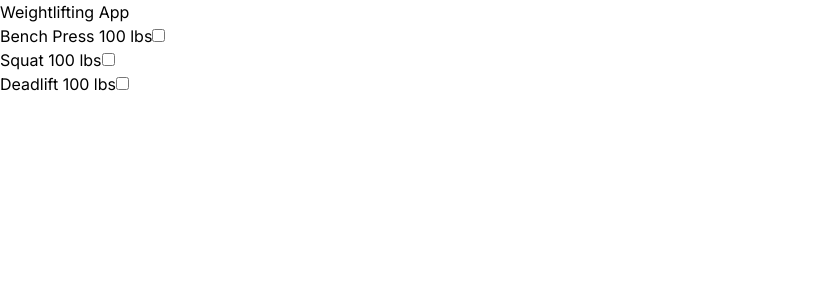
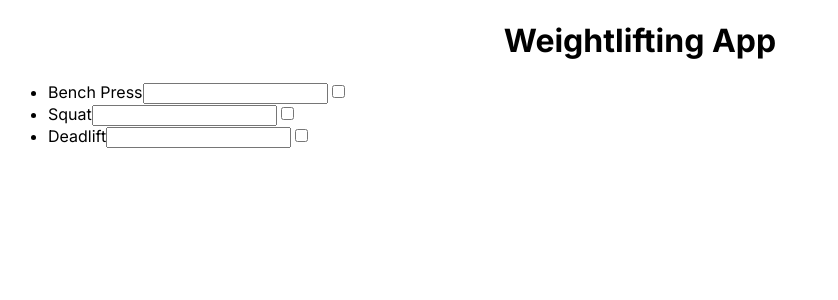
Before and after one commit to pmanal1/weightlifting-app, a Next.js app: page / in a window 1280 px wide. Shown: the top 300 px of the page, without its empty margins (0-838 px from the left). Built offline with nearby package versions, Linux system fonts and the light colour scheme.

Commit message:
Add inputs for weight and remove css

```diff
--- a/src/app/globals.css
+++ b/src/app/globals.css
@@ -1,12 +1,12 @@
-@tailwind base;
+/* @tailwind base;
 @tailwind components;
-@tailwind utilities;
+@tailwind utilities; */
 
-:root {
+/* :root {
   --foreground-rgb: 0, 0, 0;
   --background-start-rgb: 214, 219, 220;
   --background-end-rgb: 255, 255, 255;
-}
+} */
 
 /* @media (prefers-color-scheme: dark) {
   :root {
@@ -26,8 +26,12 @@
     rgb(var(--background-start-rgb));
 } */
 
-@layer utilities {
+/* @layer utilities {
   .text-balance {
     text-wrap: balance;
   }
+} */
+
+h1 {
+  text-align: center;
 }
--- a/src/app/page.tsx
+++ b/src/app/page.tsx
@@ -113,15 +113,18 @@ export default function Home() {
       <h1>Weightlifting App</h1>
       <ul>
         <li>
-          Bench Press 100 lbs
+          Bench Press
+          <input></input>
           <input type="checkbox"></input>
         </li>
         <li>
-          Squat 100 lbs
+          Squat
+          <input></input>
           <input type="checkbox"></input>
         </li>
         <li>
-          Deadlift 100 lbs
+          Deadlift
+          <input></input>
           <input type="checkbox"></input>
         </li>
       </ul>
```
